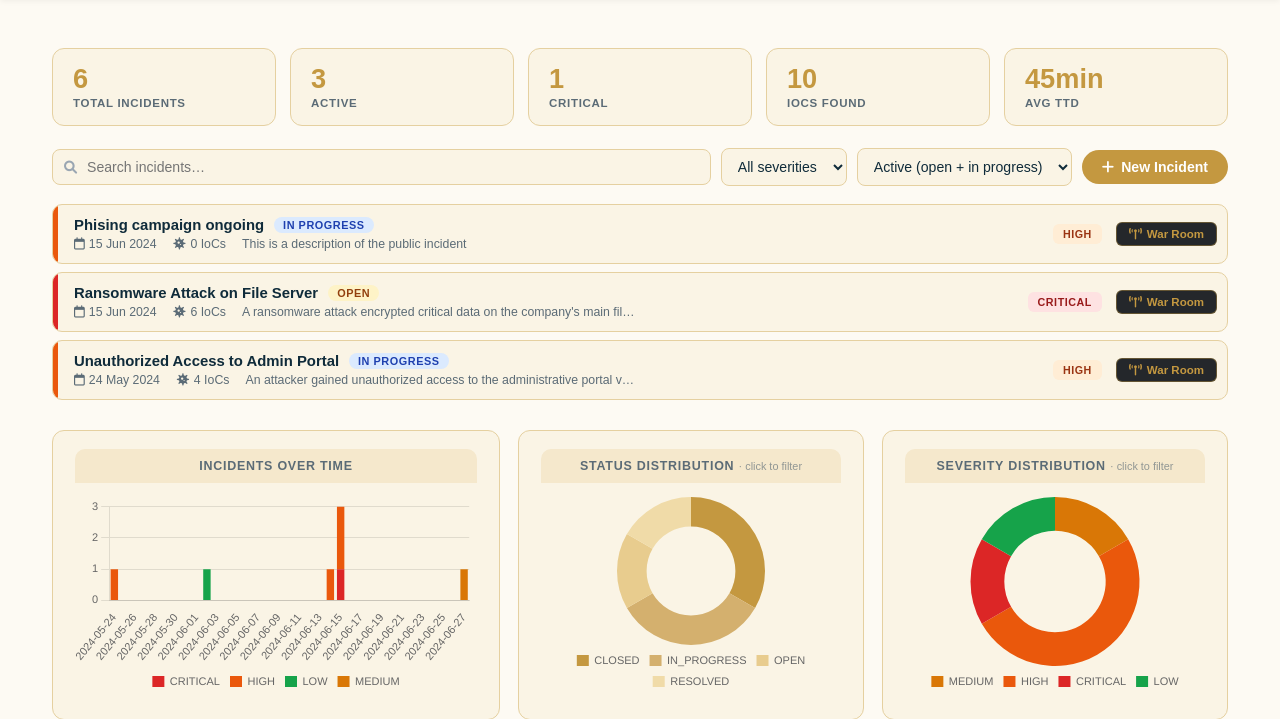
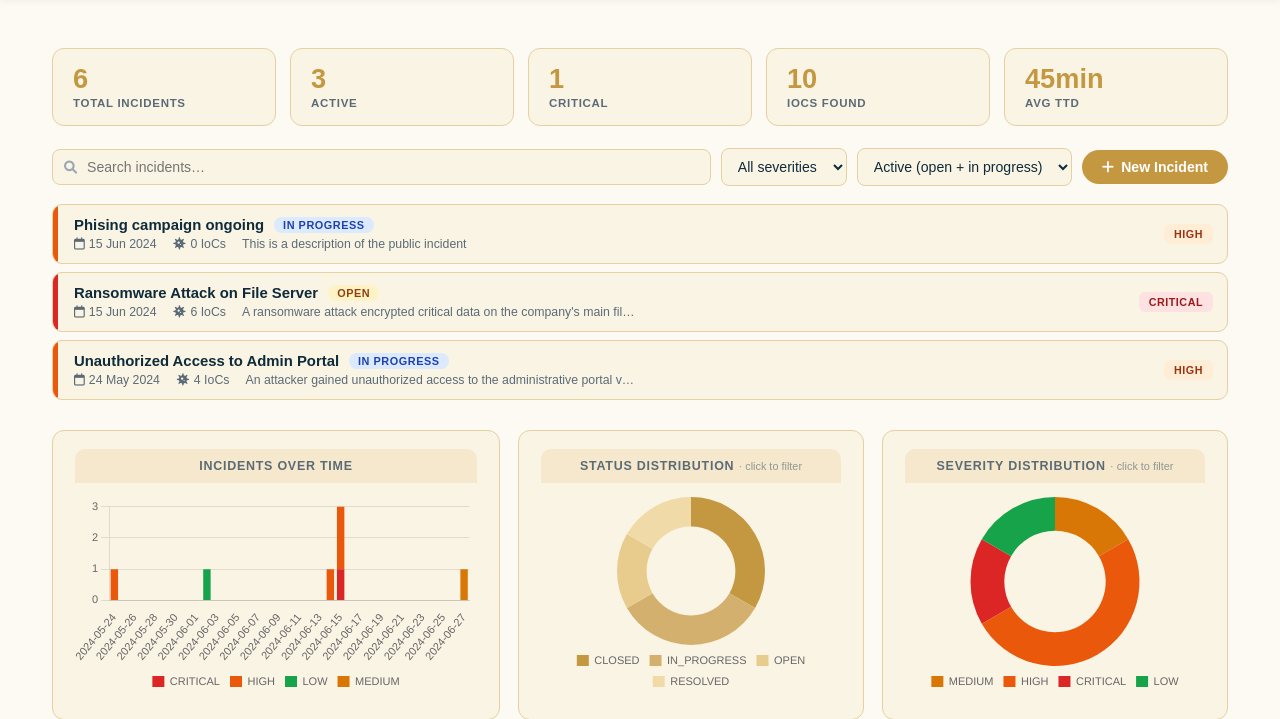
Before and after one commit to nicoloo/OpenCIRT, a Django app: page /home in a window 1280 px wide. Shown: the part 65-784 px from the top of the page. Run offline with Django 4.2, Linux system fonts and the light colour scheme; a user stored in the database is signed in; data comes from the database, SQL or seed files in the repository.

Commit message:
ui: remove War Room button from home page incident cards
Co-Authored-By: Claude Sonnet 4.6 <noreply@anthropic.com>

```diff
--- a/sharpcirt/templates/home.html
+++ b/sharpcirt/templates/home.html
@@ -81,14 +81,6 @@
                 </div>
             </div>
             <div class="ic-sev-badge ic-sev-{{ inc.severity|lower }}">{{ inc.severity }}</div>
-            {% if inc.status == 'OPEN' or inc.status == 'IN_PROGRESS' %}
-            <a href="/incident/{{ inc.id }}/warroom"
-               class="ic-warroom-btn"
-               title="Open War Room"
-               onclick="event.stopPropagation()">
-                <i class="fa-solid fa-tower-broadcast"></i> War Room
-            </a>
-            {% endif %}
         </div>
         {% empty %}
         <div class="home-empty">
```
